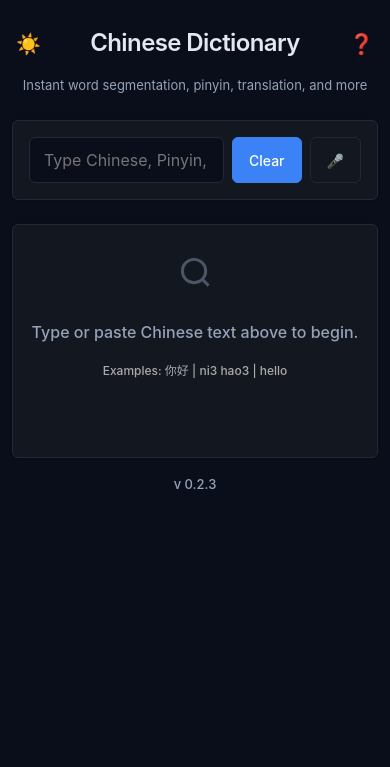
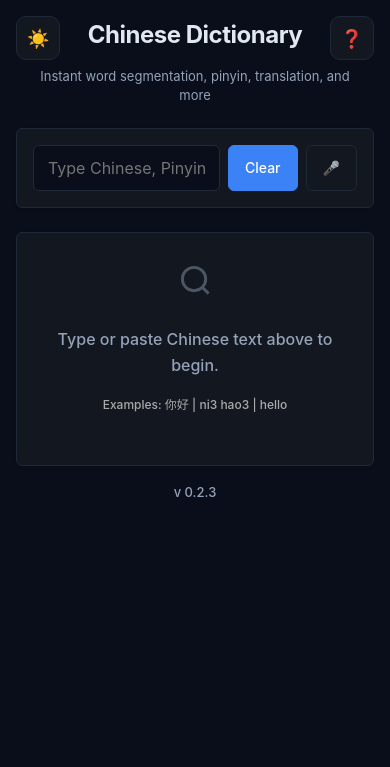
Before and after one commit to doctorslop/chinesedictionary, a PHP site: page / in a window 390 px wide. Shown: the top 767 px of the page. After the commit the page ends 497 px from the top, so only its background shows below. Run offline with PHP 8.4, Linux system fonts and the light colour scheme.

Commit message:
Refactor mobile header and improve button styling
Mobile header improvements:
- Better button styling with borders and backgrounds
- Increased touch targets (44px min on mobile)
- Improved hover and active states
- Better spacing and padding
- Rounded corners for modern look

Button improvements across all views:
- Replace ugly gray emoji buttons with styled buttons
- Add borders, backgrounds, and proper colors
- Smooth hover effects with color transitions
- Better visual feedback on interaction
- Icons now use CSS ::before for cleaner markup
- Consistent styling across card, table, and list views

Design enhancements:
- Primary color on hover for better visibility
- Subtle lift animation on hover
- Better contrast and accessibility
- Cleaner, more professional appearance

```diff
--- a/index.php
+++ b/index.php
@@ -78,15 +78,15 @@ a { color: var(--primary); text-decoration: none;}
 }
 .header {
   text-align: center;
-  margin-top: 48px;
+  margin-top: 40px;
   margin-bottom: 32px;
   position: relative;
 }
 .header h1 {
   font-size: 1.75rem;
-  font-weight: 600;
-  margin-bottom: 8px;
-  letter-spacing: -0.025em;
+  font-weight: 700;
+  margin-bottom: 6px;
+  letter-spacing: -0.02em;
   font-family: var(--font);
   color: var(--text);
 }
@@ -98,23 +98,39 @@ a { color: var(--primary); text-decoration: none;}
   letter-spacing: normal;
 }
 #toggleTheme, #helpBtn {
-  background: transparent;
-  border: none;
-  font-size: 1.1em;
+  background: var(--card-bg);
+  border: 1px solid var(--border);
+  font-size: 1.25rem;
   cursor: pointer;
   position: absolute;
   top: 0;
-  color: var(--muted);
-  border-radius: 4px;
-  padding: 6px 10px;
-  transition: all 0.15s ease;
+  color: var(--text);
+  border-radius: 8px;
+  padding: 8px;
+  transition: all 0.2s ease;
   font-weight: 400;
   font-family: var(--font);
+  min-width: 40px;
+  min-height: 40px;
+  display: inline-flex;
+  align-items: center;
+  justify-content: center;
 }
 #helpBtn { right: 0; }
 #toggleTheme { left: 0; }
-#toggleTheme:focus, #helpBtn:focus { outline: none; color: var(--text); }
-#toggleTheme:hover, #helpBtn:hover { color: var(--text); }
+#toggleTheme:focus, #helpBtn:focus {
+  outline: none;
+  border-color: var(--primary);
+  box-shadow: 0 0 0 3px rgba(59, 130, 246, 0.1);
+}
+#toggleTheme:hover, #helpBtn:hover {
+  background: var(--background);
+  border-color: var(--primary);
+  transform: translateY(-1px);
+}
+#toggleTheme:active, #helpBtn:active {
+  transform: translateY(0);
+}
 .search-box {
   background: var(--card-bg);
   border-radius: var(--radius);
@@ -494,13 +523,30 @@ body.light #helpModal { background: #fff; color: #1e293b;}
 .footer a { color: var(--primary); text-decoration: underline; }
 body.light .footer { color: #64748b;}
 @media (max-width: 700px) {
-  .container { padding: 0 12px 20px;}
-  .header { margin-top: 24px; margin-bottom: 24px;}
-  .header h1 { font-size: 1.5rem;}
-  .header p { font-size: 0.8125rem;}
-  #toggleTheme, #helpBtn { font-size: 1.25rem; padding: 8px;}
-  #toggleTheme { left: -4px;}
-  #helpBtn { right: -4px;}
+  .container { padding: 0 16px 24px;}
+  .header {
+    margin-top: 16px;
+    margin-bottom: 24px;
+    padding: 0 8px;
+  }
+  .header h1 {
+    font-size: 1.5rem;
+    margin-bottom: 4px;
+    font-weight: 700;
+  }
+  .header p {
+    font-size: 0.8125rem;
+    line-height: 1.4;
+  }
+  #toggleTheme, #helpBtn {
+    font-size: 1.125rem;
+    padding: 10px;
+    min-width: 44px;
+    min-height: 44px;
+    border-radius: 10px;
+  }
+  #toggleTheme { left: 0;}
+  #helpBtn { right: 0;}
 
   .search-box { padding: 16px;}
   .search-controls { gap: 8px;}
@@ -1609,8 +1655,8 @@ function renderCards(segments, query='') {
     return `
       <div class="word-card" tabindex="0" aria-label="${escapeHTML(entry.simplified)}" data-simp="${escapeHTML(entry.simplified)}" data-trad="${escapeHTML(entry.traditional)}">
         <div class="actions">
-          <button class="copy-btn" title="Copy" aria-label="Copy" data-copy="${escapeHTML(defText)}">📋</button>
-          <button class="share-btn" title="Copy share link" aria-label="Share link" data-share="${escapeHTML(shareUrl)}">🔗</button>
+          <button class="copy-btn" title="Copy definition" aria-label="Copy definition" data-copy="${escapeHTML(defText)}"></button>
+          <button class="share-btn" title="Share link" aria-label="Share link" data-share="${escapeHTML(shareUrl)}"></button>
         </div>
         <div class="chinese-text">
           <span>${highlight(entry.simplified,query)}</span>
@@ -1638,7 +1684,7 @@ function renderTable(segments, query='') {
           <td class="pinyin-cell">${colorizePinyin(entry.pinyin,query)}</td>
           <td class="english-cell">${highlight(entry.english.join('; '),query)}</td>
           <td>
-            <button class="share-btn" title="Copy share link" aria-label="Share link" data-share="${escapeHTML(shareUrl)}">🔗</button>
+            <button class="share-btn" title="Share link" aria-label="Share link" data-share="${escapeHTML(shareUrl)}"></button>
           </td>
         </tr>
       `;
@@ -1659,7 +1705,7 @@ function renderList(segments, query='') {
       <span class="chinese">${highlight(entry.simplified,query)}</span>
       <span class="pinyin">${colorizePinyin(entry.pinyin,query)}</span>
       <span class="english">${highlight(entry.english.join('; '),query)}</span>
-      <button class="share-btn" title="Copy share link" aria-label="Share link" data-share="${escapeHTML(shareUrl)}">🔗</button>
+      <button class="share-btn" title="Share link" aria-label="Share link" data-share="${escapeHTML(shareUrl)}"></button>
     </div>
   `;
   }).join('')}</div>`;
```
Also changed, not shown: other parts of index.php (+38 -25 lines).
